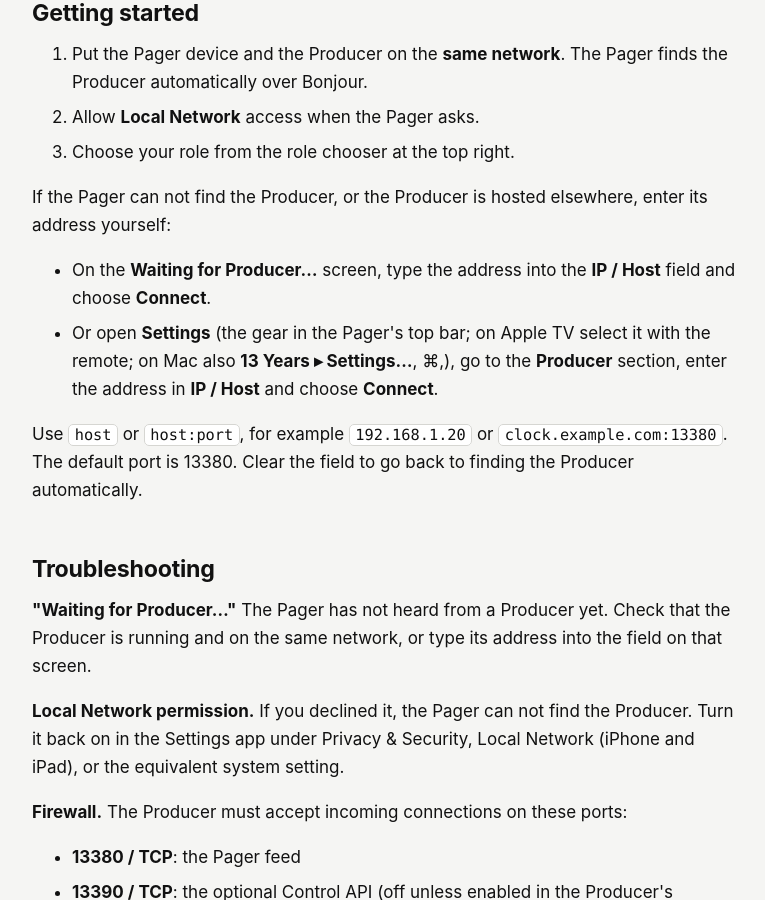
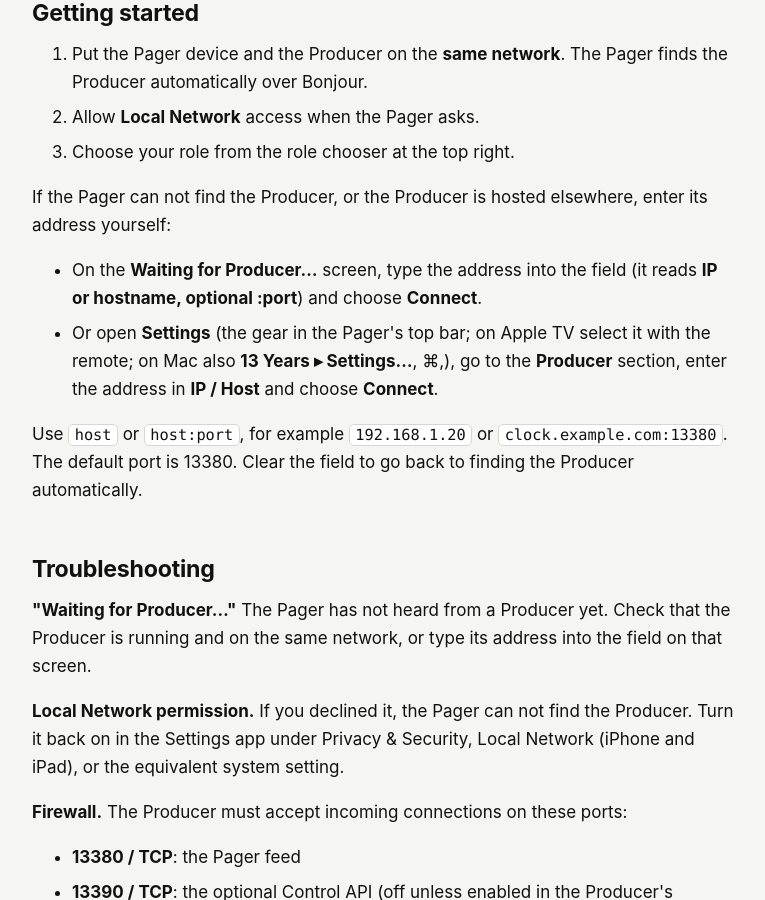
Before and after one commit to TristonYoder/13years-site, a Jekyll site: the page built from support.md, in a window 1280 px wide and 900 px high, scrolled down 562 px. Shown: the whole window, without its empty margins (256-1021 px from the left). Built offline with Jekyll 4.4.1, drawn with Linux system fonts in a browser that asks for light colours.

Commit message:
Support: quote the waiting-screen field's placeholder

```diff
--- a/support.md
+++ b/support.md
@@ -23,7 +23,7 @@
 
 If the Pager can not find the Producer, or the Producer is hosted elsewhere, enter its address yourself:
 
-- On the **Waiting for Producer…** screen, type the address into the **IP / Host** field and choose **Connect**.
+- On the **Waiting for Producer…** screen, type the address into the field (it reads **IP or hostname, optional :port**) and choose **Connect**.
 - Or open **Settings** (the gear in the Pager's top bar; on Apple TV select it with the remote; on Mac also **13 Years ▸ Settings…**, ⌘,), go to the **Producer** section, enter the address in **IP / Host** and choose **Connect**.
 
 Use `host` or `host:port`, for example `192.168.1.20` or `clock.example.com:13380`. The default port is 13380. Clear the field to go back to finding the Producer automatically.
```
